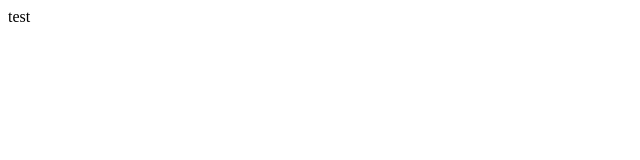
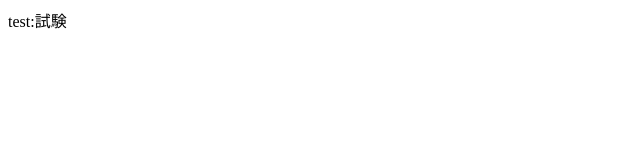
Before and after one commit to okamotty/repository1, a plain HTML site: page index.html in a window 1280 px wide. Shown: the full height of the page, 0-640 px from the left. Drawn offline with Linux system fonts and the light colour scheme.

Commit message:
testの意味を追加しました

```diff
--- a/index.html
+++ b/index.html
@@ -5,6 +5,6 @@
     <title>タイトル</title>
   </head>
   <body>
-    test
+    test:試験
   </body>
 </html>
```
